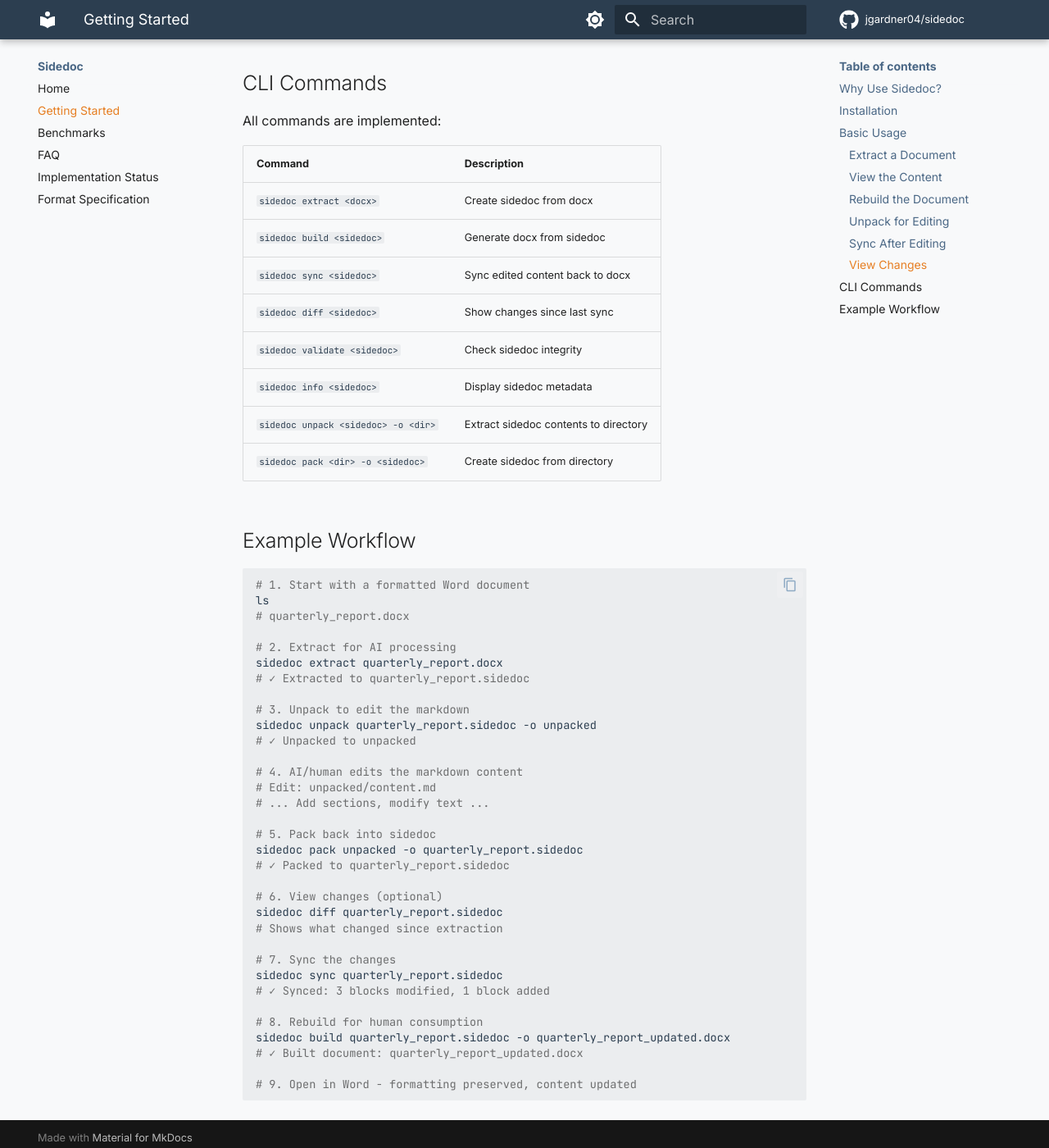
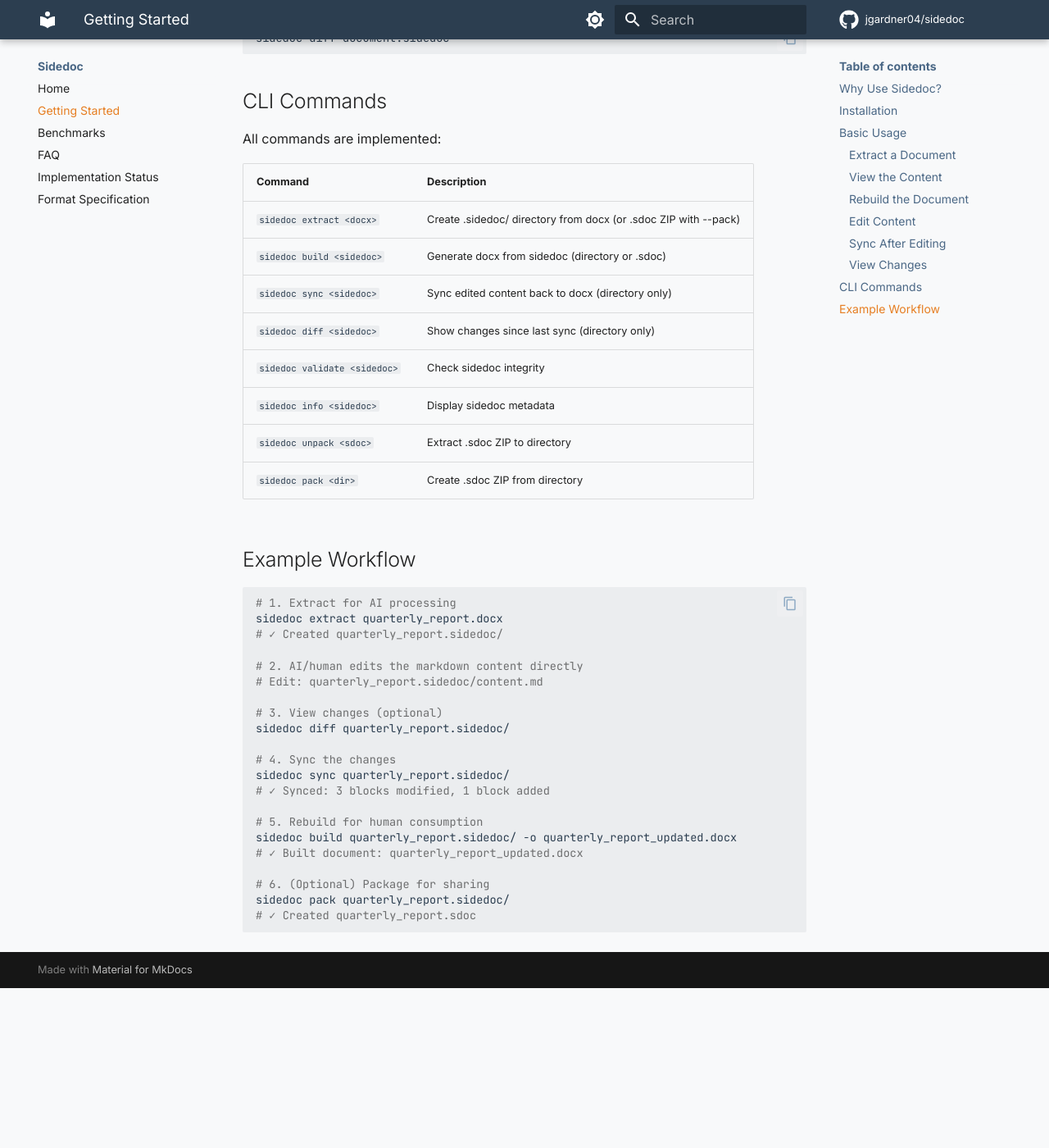
Before and after one commit to jgardner04/sidedoc, an MkDocs documentation site: the page built from website/docs/getting-started.md, in a window 1280 px wide and 1400 px high, scrolled down 1991 px. Shown: the whole window at 82% size. Built offline with MkDocs 1.6.1 and Material for MkDocs 9.7.7, drawn with Linux system fonts in a browser that asks for light colours; comment, search, counter and statistics services are not loaded; after the commit the page ends 3196 px from its top, so only the background shows below that; some of the changed text lies outside the part shown.

Commit message:
docs: fix website to reflect directory-first workflow and update stale claims
- Replace ZIP-as-default language with directory-first workflow across all docs
- Update "10x" efficiency claims to reference measured 1,524x benchmark results
- Remove duplicate roadmap section in status.md, fold v1.0.0 goals into post-MVP roadmap
- Rewrite getting-started example workflow to use direct directory editing
- Reframe FAQ "Why ZIP?" → "Why two formats?" with directory/ZIP explanation
- Add tables and track changes to supported element lists in faq.md and format-specification.md
- Add OPENAI_API_KEY to benchmarks.md environment variables table
- Add sync comments to element lists across index.md, faq.md, format-specification.md

````diff
--- a/website/docs/getting-started.md
+++ b/website/docs/getting-started.md
@@ -2,10 +2,10 @@
 
 ## Why Use Sidedoc?
 
-Sidedoc makes AI document workflows **10x more efficient** while preserving perfect formatting:
+Sidedoc makes AI document workflows **dramatically more efficient ([benchmarks](benchmarks.md))** while preserving formatting:
 
-- **Lower AI costs:** Read documents using ~1,500 tokens (markdown) instead of 15,000+ tokens (XML)
-- **Lossless iteration:** Edit content repeatedly without formatting degradation
+- **Lower AI costs:** Read documents using orders of magnitude fewer tokens than raw XML ([see benchmarks](benchmarks.md))
+- **Iterative editing:** Edit content repeatedly without formatting degradation
 - **Format preservation:** Original Word styling is maintained automatically through metadata
 - **Best of both worlds:** AI works with clean markdown; humans get familiar Word documents
 
@@ -37,15 +37,15 @@ Convert a Word document to sidedoc format:
 
 ```bash
 sidedoc extract document.docx
-# Creates: document.sidedoc
+# Creates: document.sidedoc/ (directory)
 ```
 
 ### View the Content
 
-The sidedoc contains clean markdown that AI can efficiently read:
+The sidedoc directory contains clean markdown that AI can efficiently read:
 
 ```bash
-unzip -p document.sidedoc content.md
+cat document.sidedoc/content.md
 ```
 
 ### Rebuild the Document
@@ -57,15 +57,16 @@ sidedoc build document.sidedoc
 # Creates: document.docx
 ```
 
-### Unpack for Editing
+### Edit Content
 
-Extract the archive to edit the markdown:
+Edit the markdown directly in the sidedoc directory:
 
 ```bash
-sidedoc unpack document.sidedoc -o unpacked
-# Edit unpacked/content.md
-sidedoc pack unpacked -o document.sidedoc
+# Edit content directly in the sidedoc directory
+vim document.sidedoc/content.md
 ```
+
+Note: `unpack` and `pack` commands are for working with `.sdoc` ZIP archives.
 
 ### Sync After Editing
 
@@ -89,49 +90,37 @@ All commands are implemented:
 
 | Command | Description |
 |---------|-------------|
-| `sidedoc extract <docx>` | Create sidedoc from docx |
-| `sidedoc build <sidedoc>` | Generate docx from sidedoc |
-| `sidedoc sync <sidedoc>` | Sync edited content back to docx |
-| `sidedoc diff <sidedoc>` | Show changes since last sync |
+| `sidedoc extract <docx>` | Create .sidedoc/ directory from docx (or .sdoc ZIP with --pack) |
+| `sidedoc build <sidedoc>` | Generate docx from sidedoc (directory or .sdoc) |
+| `sidedoc sync <sidedoc>` | Sync edited content back to docx (directory only) |
+| `sidedoc diff <sidedoc>` | Show changes since last sync (directory only) |
 | `sidedoc validate <sidedoc>` | Check sidedoc integrity |
 | `sidedoc info <sidedoc>` | Display sidedoc metadata |
-| `sidedoc unpack <sidedoc> -o <dir>` | Extract sidedoc contents to directory |
-| `sidedoc pack <dir> -o <sidedoc>` | Create sidedoc from directory |
+| `sidedoc unpack <sdoc>` | Extract .sdoc ZIP to directory |
+| `sidedoc pack <dir>` | Create .sdoc ZIP from directory |
 
 ## Example Workflow
 
 ```bash
-# 1. Start with a formatted Word document
-ls
-# quarterly_report.docx
+# 1. Extract for AI processing
+sidedoc extract quarterly_report.docx
+# ✓ Created quarterly_report.sidedoc/
 
-# 2. Extract for AI processing
-sidedoc extract quarterly_report.docx
-# ✓ Extracted to quarterly_report.sidedoc
+# 2. AI/human edits the markdown content directly
+# Edit: quarterly_report.sidedoc/content.md
 
-# 3. Unpack to edit the markdown
-sidedoc unpack quarterly_report.sidedoc -o unpacked
-# ✓ Unpacked to unpacked
+# 3. View changes (optional)
+sidedoc diff quarterly_report.sidedoc/
 
-# 4. AI/human edits the markdown content
-# Edit: unpacked/content.md
-# ... Add sections, modify text ...
-
-# 5. Pack back into sidedoc
-sidedoc pack unpacked -o quarterly_report.sidedoc
-# ✓ Packed to quarterly_report.sidedoc
-
-# 6. View changes (optional)
-sidedoc diff quarterly_report.sidedoc
-# Shows what changed since extraction
-
-# 7. Sync the changes
-sidedoc sync quarterly_report.sidedoc
+# 4. Sync the changes
+sidedoc sync quarterly_report.sidedoc/
 # ✓ Synced: 3 blocks modified, 1 block added
 
-# 8. Rebuild for human consumption
-sidedoc build quarterly_report.sidedoc -o quarterly_report_updated.docx
+# 5. Rebuild for human consumption
+sidedoc build quarterly_report.sidedoc/ -o quarterly_report_updated.docx
 # ✓ Built document: quarterly_report_updated.docx
 
-# 9. Open in Word - formatting preserved, content updated
+# 6. (Optional) Package for sharing
+sidedoc pack quarterly_report.sidedoc/
+# ✓ Created quarterly_report.sdoc
 ```
````
Also changed, not shown: website/docs/benchmarks.md (+4 -3 lines), website/docs/faq.md (+20 -15 lines), website/docs/format-specification.md (+10 -4 lines), website/docs/index.md (+16 -12 lines), website/docs/status.md (+22 -63 lines).
